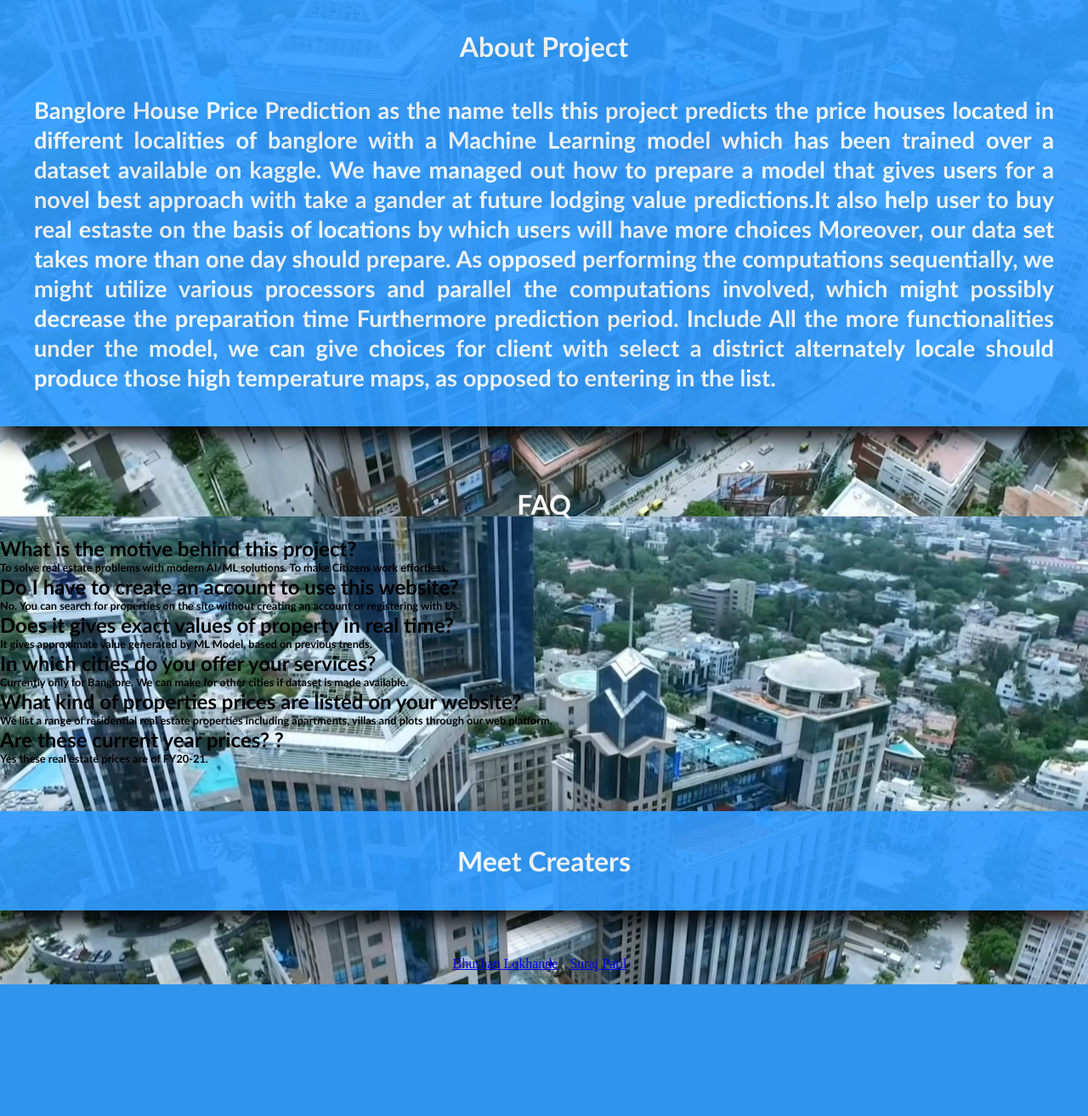
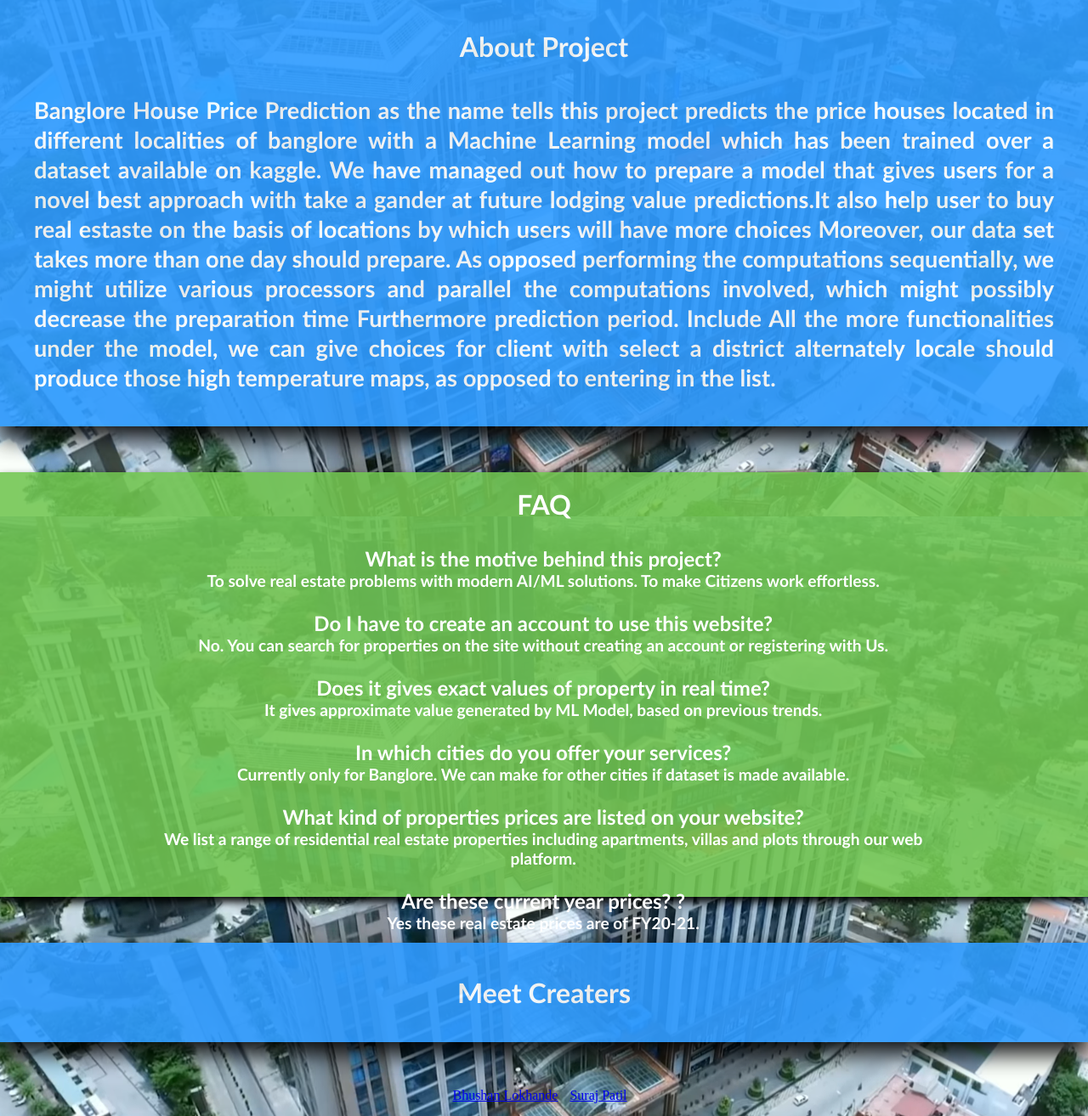
Before and after one commit to iambhushan6/Technovation-Hackathon, a Flask app: page / in a window 1280 px wide; the page is wider, and only the part inside the window is pictured. Shown: the part 992-2306 px from the top of that part at 85% size. Before the commit the page ends 2151 px from the top of that part, so only its background shows below. Run offline with Flask 2, Linux system fonts and the light colour scheme; parts of the project's set-up code (start-up, migrations or seed data) failed here and were passed over; some libraries are stand-ins or nearby versions.

Commit message:
Update stylehackathon.css

```diff
--- a/static/stylehackathon.css
+++ b/static/stylehackathon.css
@@ -87,11 +87,14 @@ h1{
     font-weight: bold;
     font-family: 'Gill Sans', 'Gill Sans MT', Calibri, 'Trebuchet MS', sans-serif;
 }
+
+
+/* 3 REAL ESTATE CARDS */
 .card{
     display: block;
     height: fit-content;
     width: 100vw;
-    background-color: rgba(157, 231, 128, 0.89);
+    background-color:rgba(113, 197, 80, 0.877);
     text-align: center;
     font-family: 'Gill Sans', 'Gill Sans MT', Calibri, 'Trebuchet MS', sans-serif;
     box-shadow: 0px 20px 30px  rgb(0, 0, 0);
@@ -134,6 +137,40 @@ h1{
 }
 
 
+/* FAQ */
+.faq-poster{
+    height: 500px;
+    width: 100vw;
+    background-color:rgba(113, 197, 80, 0.877);
+    box-shadow: 0px 6px 10px  rgb(0, 0, 0);
+}
+.faq{
+    height: fit-content;
+    width: 70vw;
+    margin-left:14vw;
+    padding: 12px;
+}
+.faq p{
+    text-align: left;
+    font-family: 'Gill Sans', 'Gill Sans MT', Calibri, 'Trebuchet MS', sans-serif;
+    font-size: 1.2rem;
+    text-align: center;
+    color: white;
+
+}
+.faq:hover{
+    background-color: white;
+    border-radius: 2px;
+    transition: 400ms ease-out;
+    color: black;
+}
+.faq p:hover{
+    color: black;
+
+}
+
+
+
 
 /* Badges */
 
```
